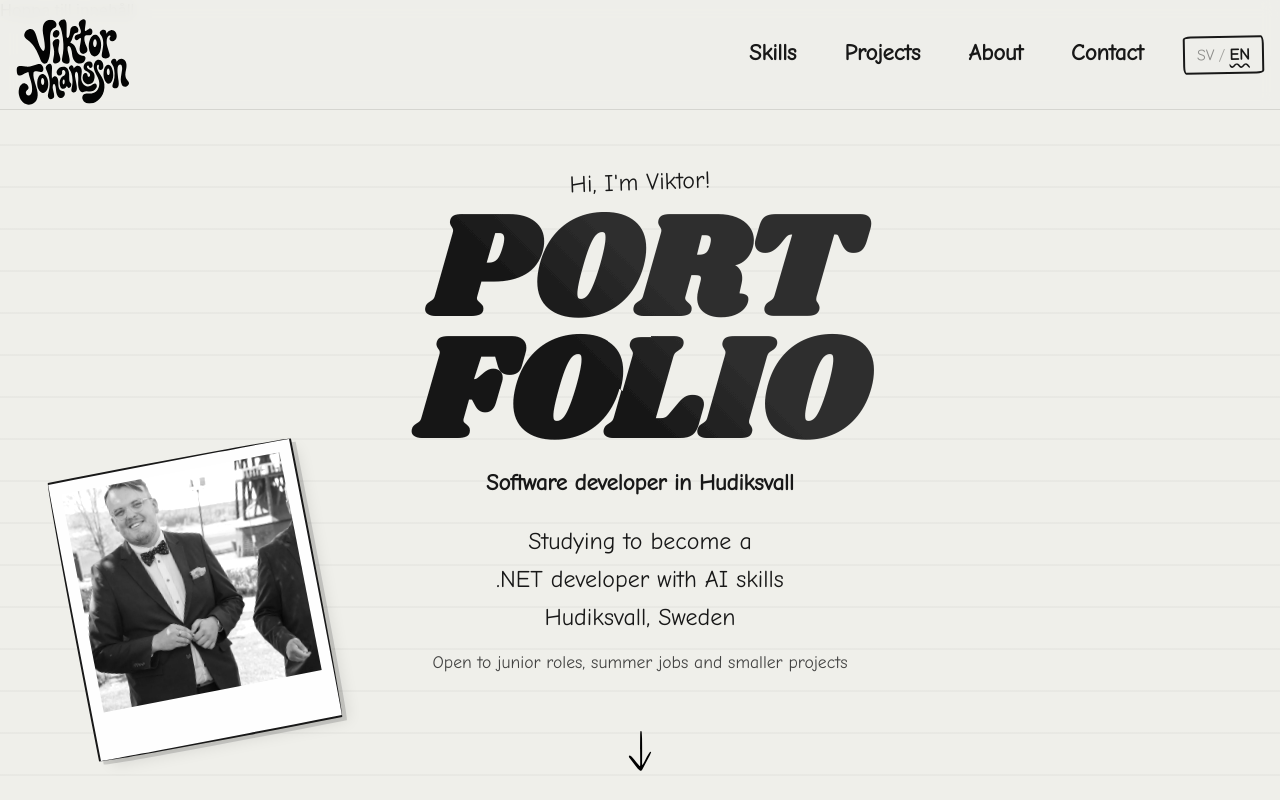
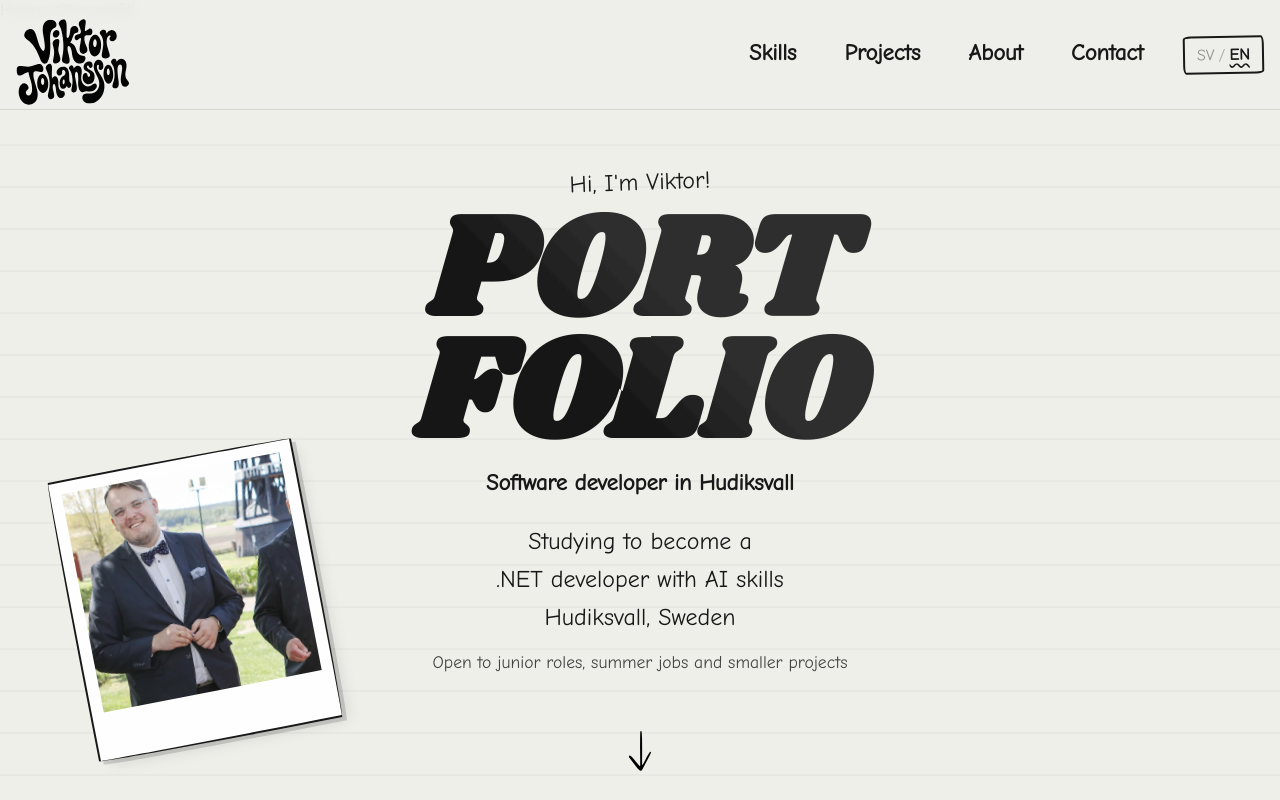
Before and after one commit to discovicke/portfolio-mono, a React (Vite) app: page / in a window 1280 px wide. In both pictures the pointer is over the picture 191 px from the left and 582 px from the top of the page. Shown: the top 800 px of the page. Built offline with nearby package versions, Linux system fonts and the light colour scheme.

Commit message:
Restore colour-on-hover for all polaroid photos

```diff
--- a/src/components/Polaroid.css
+++ b/src/components/Polaroid.css
@@ -60,8 +60,8 @@
   transition: filter 0.5s ease;
 }
 
-.polaroid.is-interactive:hover .polaroid-image {
-  /* Färg vid hover */
+.polaroid:hover .polaroid-image {
+  /* Färg vid hover – gäller alla polaroids, även de utan klick */
   filter: grayscale(0%) contrast(1) brightness(1);
 }
 
@@ -222,7 +222,7 @@
   transition: filter 0.5s ease;
 }
 
-.instant.is-interactive:hover .instant-image {
+.instant:hover .instant-image {
   filter: grayscale(0%) sepia(0%) contrast(1);
 }
 
```
